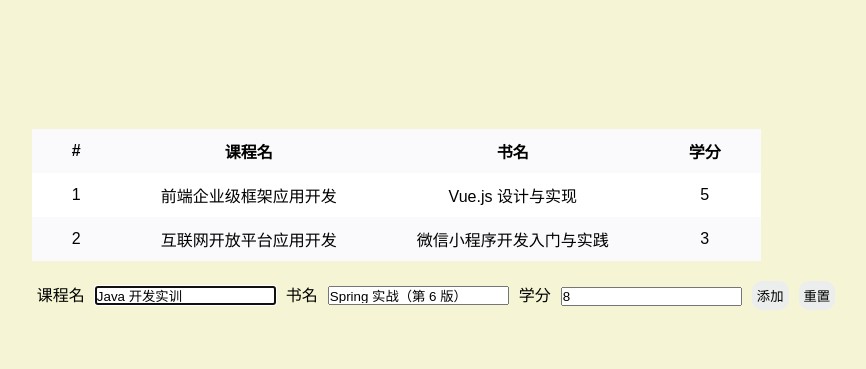
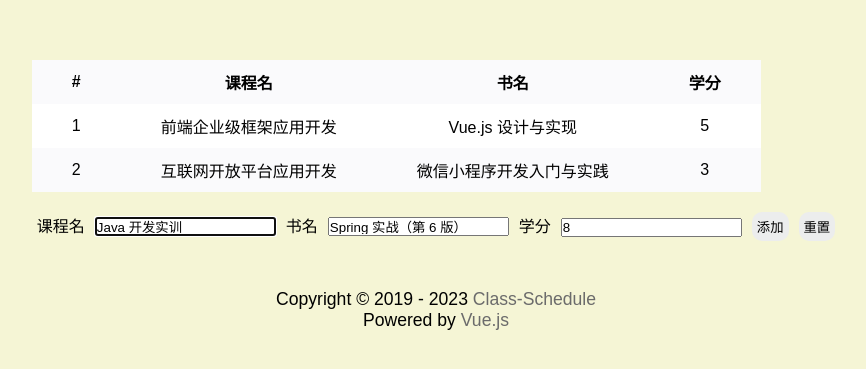
Before and after one commit to Sanjeever/class-schedule, a Vue app: page / in a window 1280 px wide. Shown: the part 191-560 px from the top of the page, without its empty margins (204-1070 px from the left). Built offline with nearby package versions, Linux system fonts and the light colour scheme.

Commit message:
feat(app): add footer

```diff
--- a/src/App.vue
+++ b/src/App.vue
@@ -2,6 +2,7 @@
 import "animate.css";
 import { reactive, ref } from "vue";
 import ClassSchedule from "./components/ClassSchedule.vue";
+import FootNote from "./components/FootNote.vue";
 import { useCourseList } from "./composable/useCourseList";
 
 const { courseList, addCourse, reset } = useCourseList();
@@ -77,6 +78,7 @@ function resetHandler() {
         <button @click.prevent="resetHandler">重置</button>
       </form>
     </div>
+    <FootNote />
   </main>
 </template>
 
--- /dev/null
+++ b/src/components/FootNote.vue
@@ -0,0 +1,38 @@
+<template>
+  <div>
+    <footer>
+      <p>
+        Copyright © 2019&nbsp;-&nbsp;2023
+        <a href="https://github.com/Sanjeever/class-schedule" target="_blank">
+          Class-Schedule
+        </a>
+      </p>
+
+      <p>Powered by <a href="https://vuejs.org" target="_blank">Vue.js</a></p>
+    </footer>
+  </div>
+</template>
+
+<script setup lang="ts"></script>
+
+<style scoped>
+footer {
+  margin: 3rem 0;
+}
+
+footer p {
+  font-size: 1.1rem;
+  font-weight: 500;
+  text-align: center;
+}
+
+a {
+  cursor: pointer;
+  color: #6b6b6b;
+}
+
+a:hover {
+  opacity: 0.8;
+  text-decoration: underline;
+}
+</style>
```
